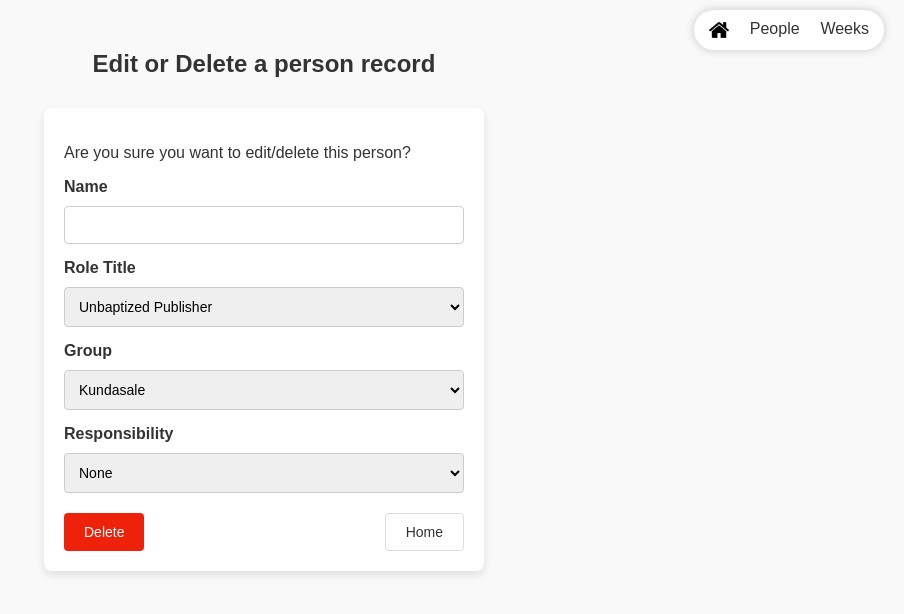
After one commit to AryansVj/assignment-tracker, a PHP site: page /EditPerson.php in a window 1280 px wide. The commit adds this page. Shown: the top 614 px of the page, without its empty margins (376-1280 px from the left). Run offline with PHP 8.4, Linux system fonts and the light colour scheme; data that the repository does not hold is empty.

Commit message:
Delete a person page added with redirection

```diff
--- /dev/null
+++ b/EditPerson.php
@@ -0,0 +1,89 @@
+<?php
+session_start();
+require_once "model/database.php";
+require_once "model/PeopleManager.php";
+
+$db = new Database();
+$db->connectDB();
+
+$people = new People($db->pdo);
+
+if ( isset($_GET['Name']) ) {
+    $person = $people->getPersonInfo($_GET['Name']);
+}
+
+if ( isset($_POST['delete']) && isset($_POST['Name']) ) {
+    $check_id = $people->getPersonID($_POST['Name']);
+    if ( $check_id != -1) {
+        $res = $people->deletePerson($check_id);
+        if ($res == 0) {
+            $_SESSION['success'] = $_POST['Name'] . " was successfully deleted";
+        } elseif ($res == -1) {
+            $_SESSION['error'] = "Failed to delete record. Try again!";
+        }
+    } else {
+        $_SESSION['error'] = "Error: A record with name " . $_POST['Name'] . " does not exists!";
+    }
+    header("Location: ManagePerson.php");
+    return;
+}
+
+?>
+
+<!DOCTYPE html>
+<html lang="en">
+<head>
+    <meta charset="UTF-8">
+    <meta name="viewport" content="width=device-width, initial-scale=1.0">
+    <title>Document</title>
+    <link rel="stylesheet" href="css/styles.css">
+    <link rel="stylesheet" href="css/stylesManagePerson.css">
+</head>
+<body>
+    <div class="nav">
+        <a href="index.php"><div class="home"></div></a>
+        <a class="people" href="ManagePerson.php">People</a>
+        <a class="weeks" href="SelectWeek.php">Weeks</a>
+    </div>
+    <h1>Edit or Delete a person record</h1>
+    <div class="form-container">
+        <p>Are you sure you want to edit/delete this person?</p>
+        <!-- Form Section -->
+        <form method="post" class="edit">
+            <p>
+                <label for="Name">Name</label>
+                <input type="text" id="Name" name="Name" value="<?= htmlspecialchars($person['name'], ENT_QUOTES, 'UTF-8') ?>" required>
+            </p>
+            <p>
+                <label for="role">Role Title</label>
+                <select name="role" id="role" required>
+                    <option value="1" <?= $person['role_title'] == "Unbaptized Publisher" ? "selected" : ""; ?>>Unbaptized Publisher</option>
+                    <option value="2" <?= $person['role_title'] == "Baptized Publisher" ? "selected" : ""; ?>>Baptized Publisher</option>
+                    <option value="3" <?= $person['role_title'] == "Auxiliary Pioneer" ? "selected" : ""; ?>>Auxiliary Pioneer</option>
+                    <option value="4" <?= $person['role_title'] == "Regular Pioneer" ? "selected" : ""; ?>>Regular Pioneer</option>
+                    <option value="5" <?= $person['role_title'] == "Special Pioneer" ? "selected" : ""; ?>>Special Pioneer</option>
+                </select>
+            </p>
+            <p>
+                <label for="group">Group</label>
+                <select name="group" id="group" required>
+                    <option value="1" <?= $person['group_name'] == "Kundasale" ? "selected" : ""; ?>>Kundasale</option>
+                    <option value="2" <?= $person['group_name'] == "Digana" ? "selected" : ""; ?>>Digana</option>
+                </select>
+            </p>
+            <p>
+                <label for="responsibility">Responsibility</label>
+                <select name="responsibility" id="responsibility" required>
+                    <option value="1" <?= $person['responsibility'] == "None" ? "selected" : ""; ?>>None</option>
+                    <option value="2" <?= $person['responsibility'] == "Ministerial Servant" ? "selected" : ""; ?>>Ministerial Servant</option>
+                    <option value="3" <?= $person['responsibility'] == "Elder" ? "selected" : ""; ?>>Elder</option>
+                </select>
+            </p>
+            <div class="button-container">
+                <input class="delete" type="submit" name="delete" value="Delete">
+                <a href="index.php" class="btn-link">Home</a>
+            </div>
+        </form>
+    </div>
+</body>
+</html>
--- a/css/stylesManagePerson.css
+++ b/css/stylesManagePerson.css
@@ -168,6 +168,10 @@ div.edit button {
     align-self: center;
 }
 
+div.edit button:hover {
+    cursor: pointer;
+}
+
 .display-container hr {
     /* width: 90%; */
     border-color: #ccc7;
```
Also changed, not shown: ManagePerson.php (+4 -16 lines).
